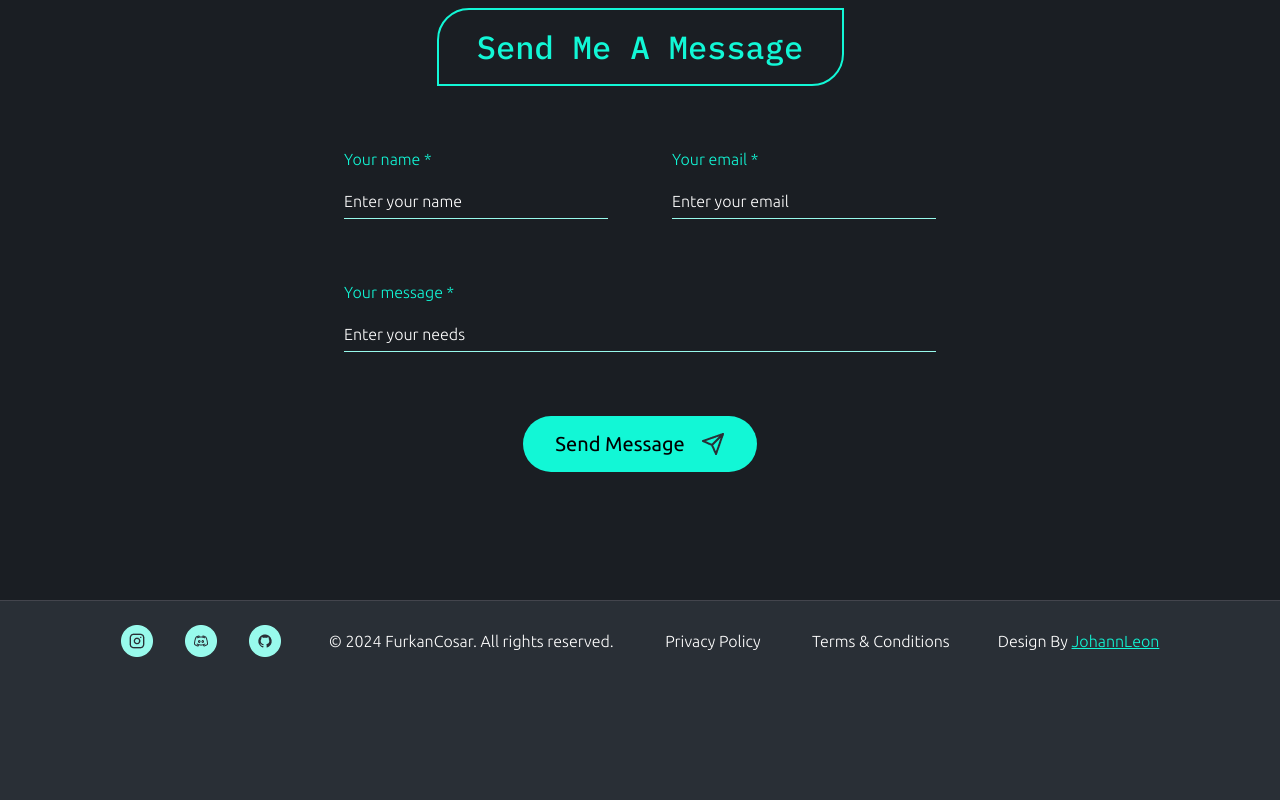
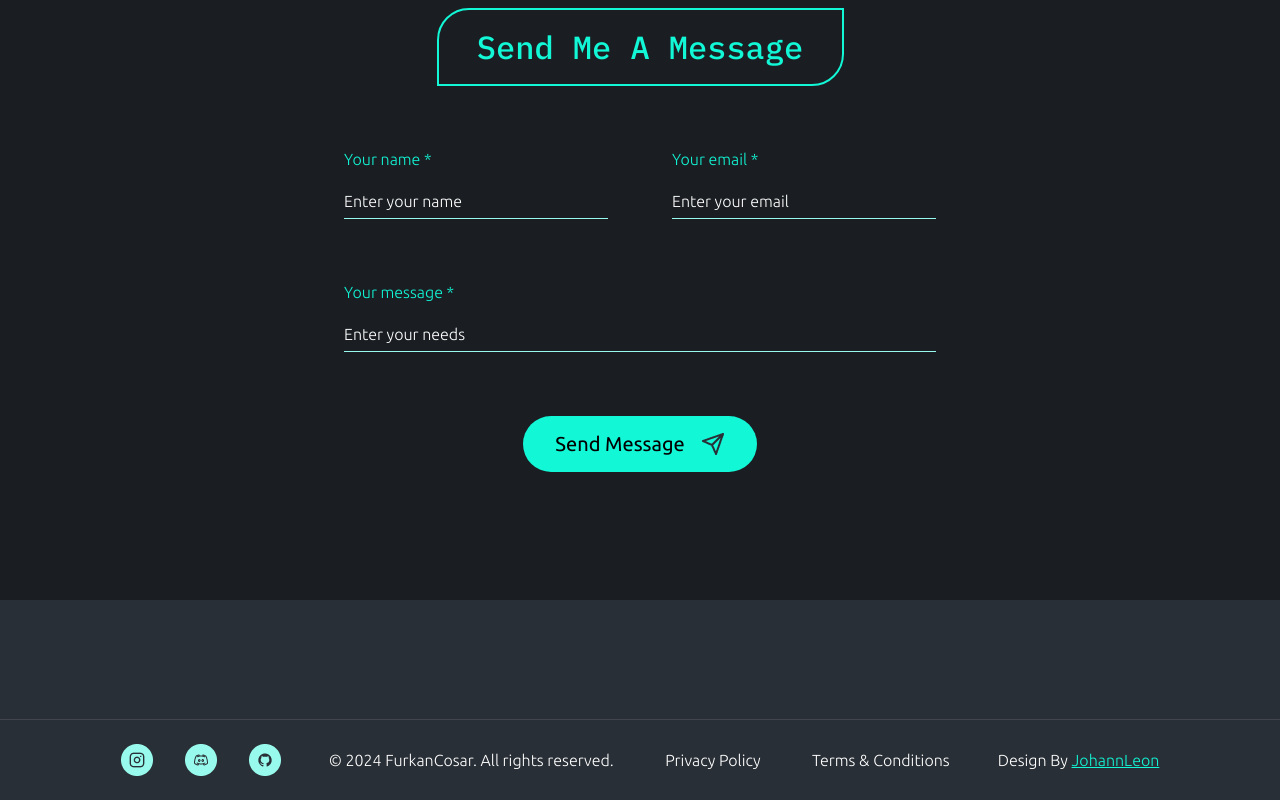
Before and after one commit to FurkanCosar00/my-portfolio-next, a Next.js app: page / in a window 1280 px wide. Shown: the part 4457-5257 px from the top of the page. Before the commit the page ends 5138 px from the top, so only its background shows below. Built offline with nearby package versions, Linux system fonts and the light colour scheme.

Commit message:
some css fixes

```diff
--- a/app/components/footer/footer.css
+++ b/app/components/footer/footer.css
@@ -4,6 +4,7 @@
     gap: 24px;
     align-items: center;
     padding: 24px 0px;
+    margin-top: 74px;
     border-top: 1px solid #43454D;
     font-family: "Ubuntu", sans-serif;
 
@@ -58,6 +59,8 @@
 
 @media( width >= 768px) {
     .footer {
+        margin-top: 93px;
+
         .footer-texts {
             width: 621px;
             justify-content: space-between;
@@ -69,6 +72,7 @@
     .footer {
         flex-direction: row;
         margin: 0 auto;
+        margin-top: 119px;
         justify-content: center;
         gap: 48px;
     }
```
